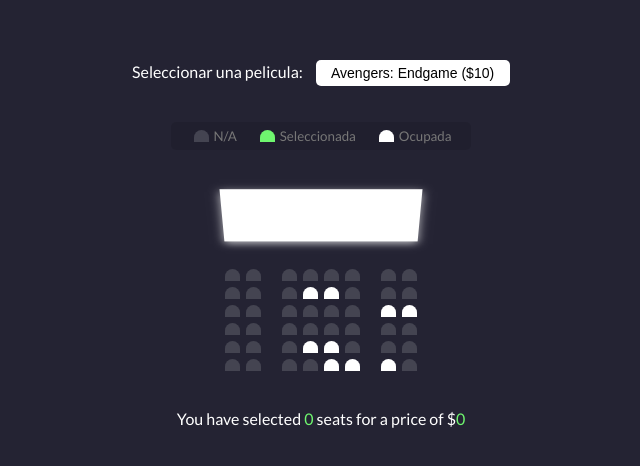
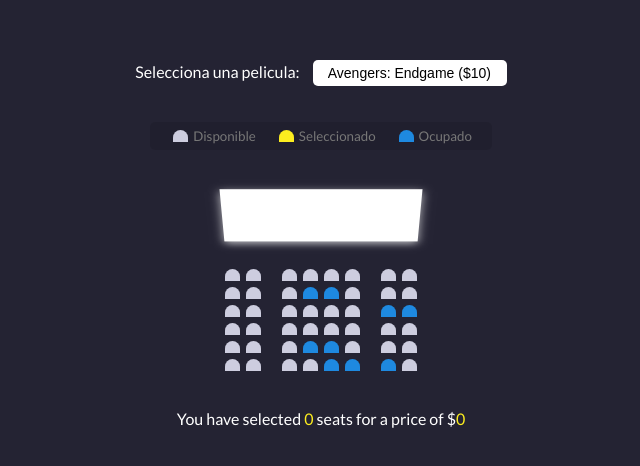
Before and after one commit to benjaminhuizar/cinema-seat-booking, a plain HTML site: page index.html in a window 1280 px wide. Shown: the part 164-630 px from the top of the page, without its empty margins (319-959 px from the left). Drawn offline with Linux system fonts and the light colour scheme.

Commit message:
Cambio de etiquetas en index HTML, selecciona, disponible, seleccionado y colores en el CSS

```diff
--- a/index.html
+++ b/index.html
@@ -9,7 +9,7 @@
   </head>
   <body>
     <div class="movie-container">
-      <label>Seleccionar una pelicula:</label>
+      <label>Selecciona una pelicula:</label>
       <select id="movie">
         <option value="10">Avengers: Endgame ($10)</option>
         <option value="12">Joker ($12)</option>
@@ -21,15 +21,15 @@
     <ul class="showcase">
       <li>
         <div class="seat"></div>
-        <small>N/A</small>
+        <small>Disponible</small>
       </li>
       <li>
         <div class="seat selected"></div>
-        <small>Seleccionada</small>
+        <small>Seleccionado</small>
       </li>
       <li>
         <div class="seat occupied"></div>
-        <small>Ocupada</small>
+        <small>Ocupado</small>
       </li>
     </ul>
 
--- a/style.css
+++ b/style.css
@@ -38,7 +38,7 @@ body {
 }
 
 .seat {
-  background-color: #444451;
+  background-color: #cdcddf;
   height: 12px;
   width: 15px;
   margin: 3px;
@@ -47,11 +47,11 @@ body {
 }
 
 .seat.selected {
-  background-color: #6ff66f;
+  background-color: #fced1f;
 }
 
 .seat.occupied {
-  background-color: #fff;
+  background-color: rgb(30, 137, 224);
 }
 
 .seat:nth-of-type(2) {
@@ -111,5 +111,5 @@ p.text {
 }
 
 p.text span {
-  color: #6ff66f;
+  color: #fced1f;
 }
```
